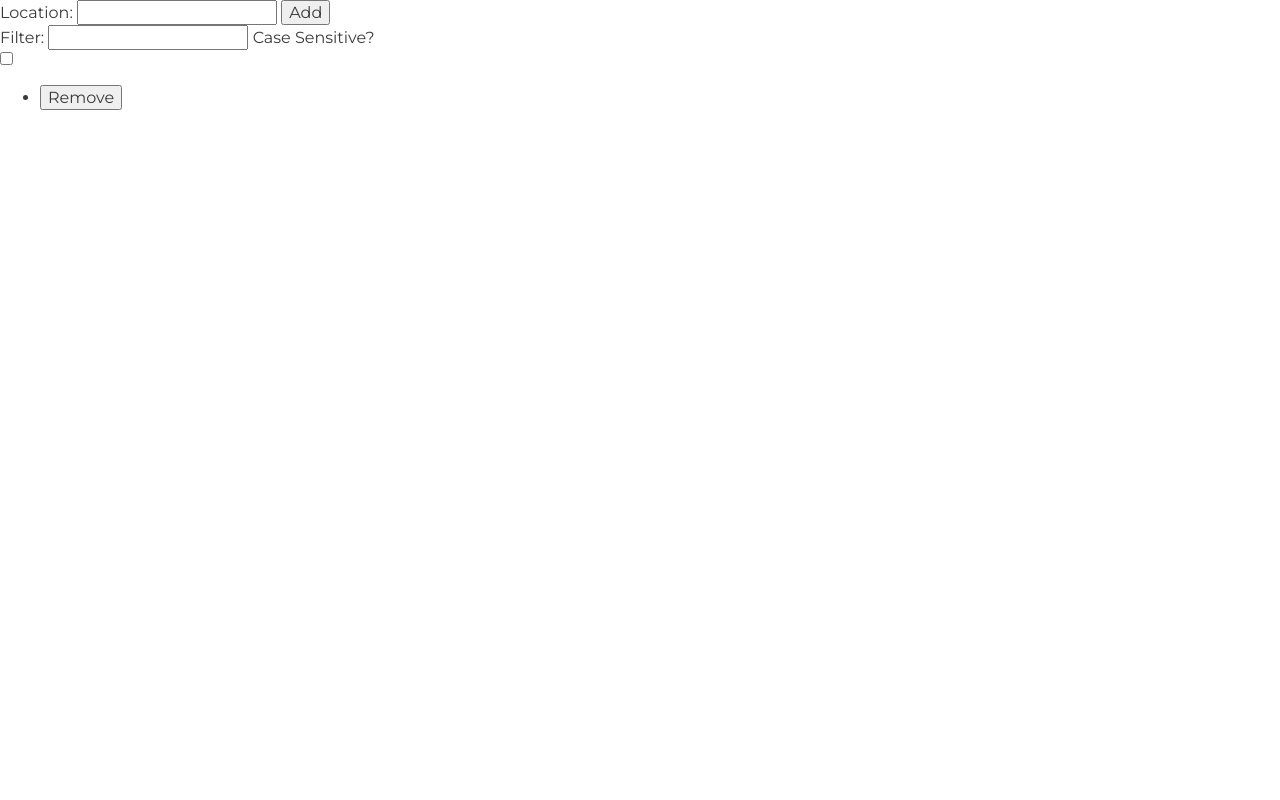
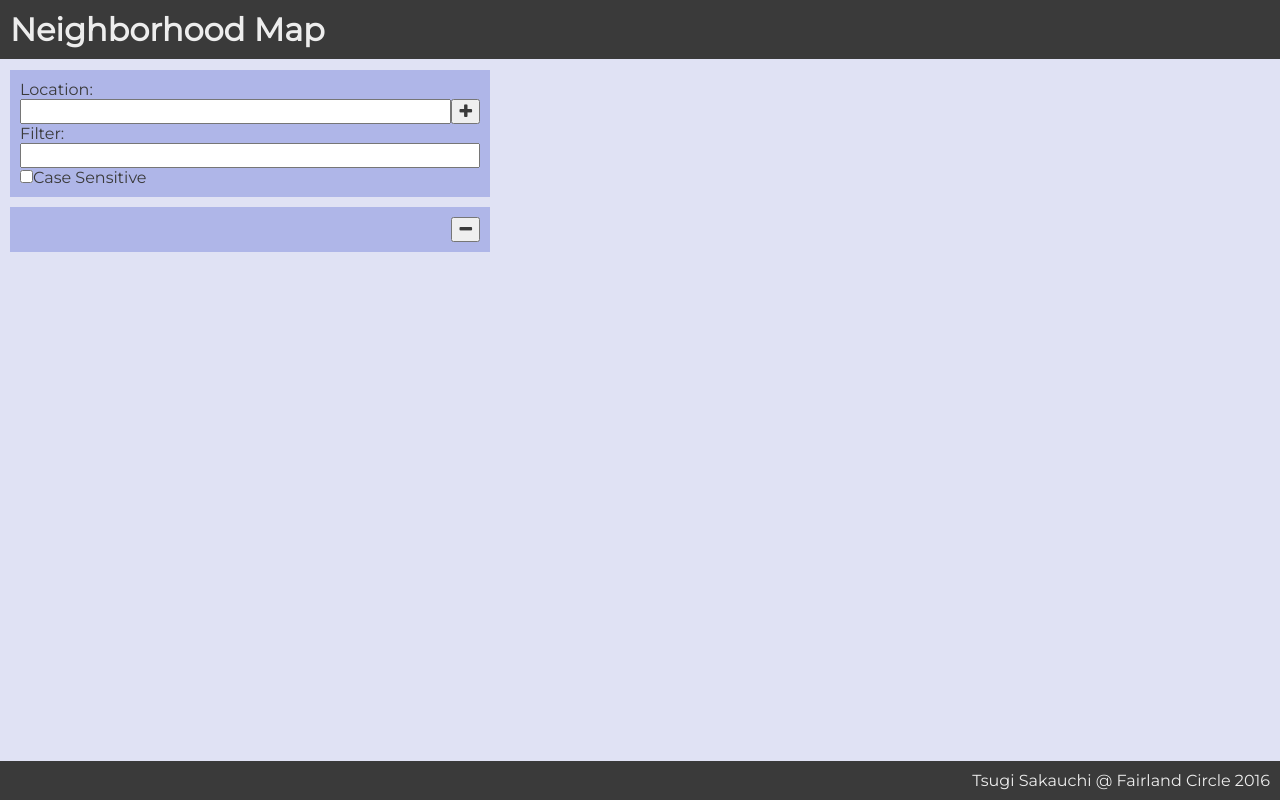
Before and after one commit to tsakauchi/frontend-nanodegree-neighborhood-map, a website: page src/index.html in a window 1280 px wide. Drawn offline with Linux system fonts and the light colour scheme.

Commit message:
feat: Update UI to have a header-two-column-footer layout

```diff
--- a/src/css/app.css
+++ b/src/css/app.css
@@ -1,15 +1,91 @@
 body {
-    font-family: 'Montserrat', sans-serif;
-    font-weight: 400;
-    color: #3a3a3a;
+  font-family: 'Montserrat', sans-serif;
+  font-weight: 400;
+  color: #3a3a3a;
+  background: #E0E2F4;
+}
+
+header, footer {
+  position: fixed;
+  box-sizing: border-box;
+  width: 100%;
+  padding: 10px;
+  color: #ededed;
+  background: #3a3a3a;
+}
+
+header {
+  top: 0;
+  font-size: 2em;
+  font-weight: bold;
+}
+
+footer {
+  bottom: 0;
+  text-align: right;
+}
+
+#main {
+  position: fixed;
+  top: 60px;
+  left: 500px;
+  right: 0;
+  bottom: 40px;
 }
 
 #map {
-  width: 70%;
   height: 100%;
 }
 
 #list {
-  width: 30%;
-  height: 100%;
+  position: fixed;
+  overflow-y: scroll;
+  top: 60px;
+  left: 0;
+  bottom: 40px;
+  width: 500px;
 }
+
+.list-item {
+  list-style-type: none;
+  margin: 10px;
+  background: #AFB6E8;
+  display: flex;
+}
+
+.list-text {
+  padding: 10px;
+  flex-grow: 1;
+}
+
+.list-button {
+  padding: 10px;
+}
+
+.list-form {
+  padding: 10px;
+  margin: 10px;
+  background: #AFB6E8;
+}
+
+#location-filtered-list {
+  padding: 0;
+  margin: 0;
+}
+
+.location-form {
+  display: flex;
+}
+
+#location, #filter {
+  width: 100%;
+  box-sizing: border-box;
+}
+
+.location-label {
+  text-align: center;
+}
+
+.location-input {
+  flex-grow: 1;
+}
--- a/src/index.html
+++ b/src/index.html
@@ -8,23 +8,48 @@
         <meta name="viewport" content="width=device-width, initial-scale=1">
 
         <link rel="stylesheet" href="css/lib/normalize.css">
+        <link rel="stylesheet" href="css/lib/font-awesome.min.css">
         <link rel='stylesheet' href='https://fonts.googleapis.com/css?family=Montserrat'>
         <link rel="stylesheet" href="css/app.css">
         <script data-main="js/app" src="js/lib/require.js" async></script>
     </head>
     <body>
+        <header>Neighborhood Map</header>
         <div id="list">
-            <form data-bind="submit: submitEventHandler">
-                <label for="location">Location: </label><input type="text" id="location" value="">
-                <button>Add</button>
-            </form>
-            <label for="filter">Filter: </label><input type="text" id="filter" value="" data-bind="textInput: filter">
-            <label for="filter-case">Case Sensitive?</label><input type="checkbox" id="filter-case" data-bind="checked: isFilterCaseSensitive">
+            <div class="list-form">
+                <form data-bind="submit: submitEventHandler">
+                    <label for="location">Location:</label>
+                    <div class="location-form">
+                        <div class="location-input">
+                            <input type="text" id="location" value="">
+                        </div>
+                        <div class="location-button">
+                            <button><i class="fa fa-plus"></i></button>
+                        </div>
+                    </div>
+                </form>
+                <label for="filter">Filter:</label>
+                <div>
+                    <input type="text" id="filter" value="" data-bind="textInput: filter">
+                </div>
+                <input type="checkbox" id="filter-case" data-bind="checked: isFilterCaseSensitive"><label for="filter-case">Case Sensitive</label>
+            </div>
             <ul id="location-filtered-list" data-bind="foreach: locationsFiltered">
-                <li class="list-item"><span data-bind="click: $parent.locationClickEventHandler, text: name"></span>
-                <button class="remove-btn" data-bind="click: $parent.remove">Remove</button></li>
+                <li class="list-item">
+                    <div class="list-text" data-bind="click: $parent.locationClickEventHandler">
+                        <span data-bind="text: name"></span>
+                    </div>
+                    <div class="list-button">
+                        <button class="remove-btn" data-bind="click: $parent.remove">
+                            <i class="fa fa-minus"></i>
+                        </button>
+                    </div>
+                </li>
             </ul>
         </div>
-        <div id="map"></div>
+        <div id="main">
+            <div id="map"></div>
+        </div>
+        <footer>Tsugi Sakauchi @ Fairland Circle 2016</footer>
     </body>
 </html>
```
